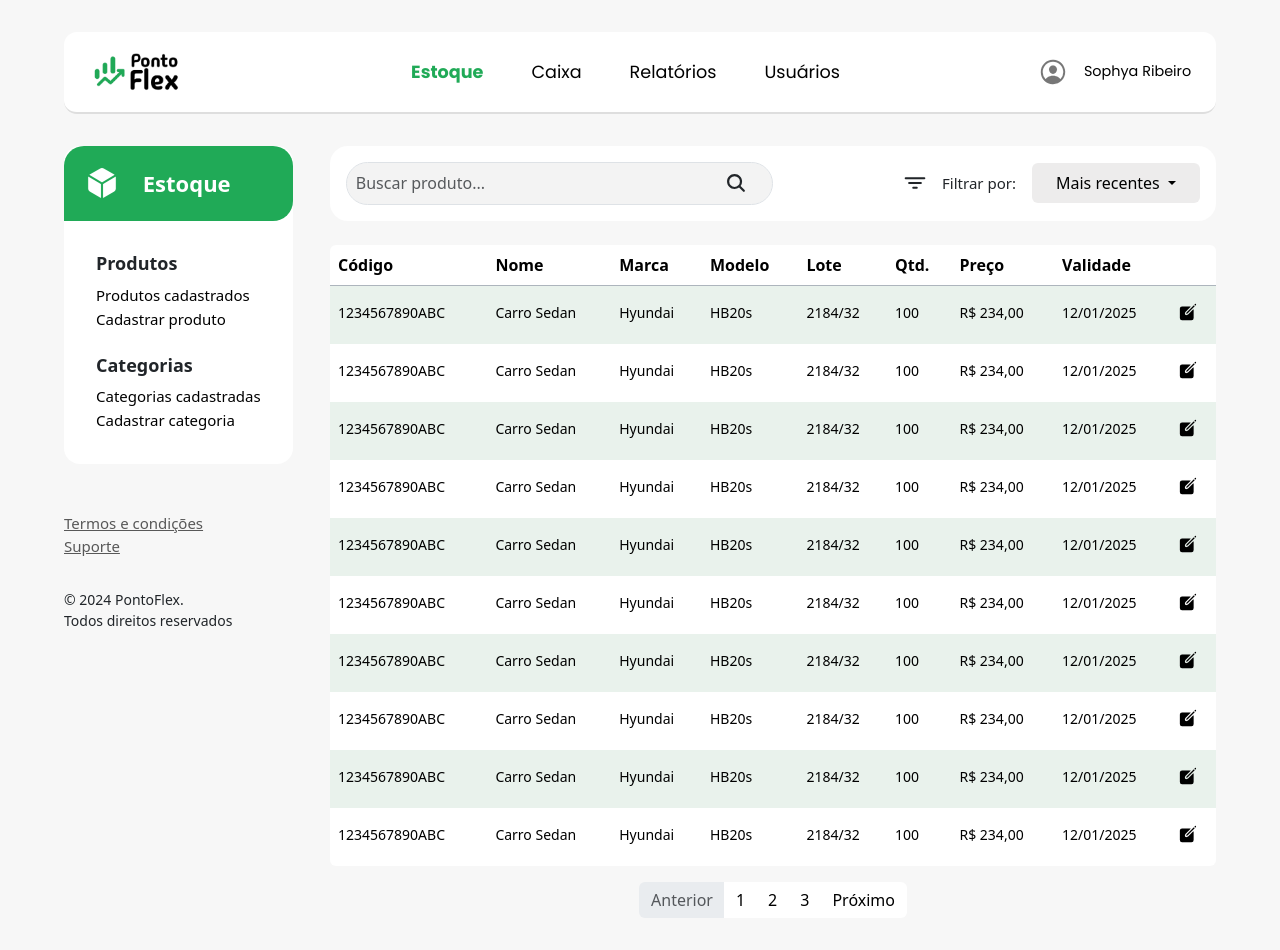
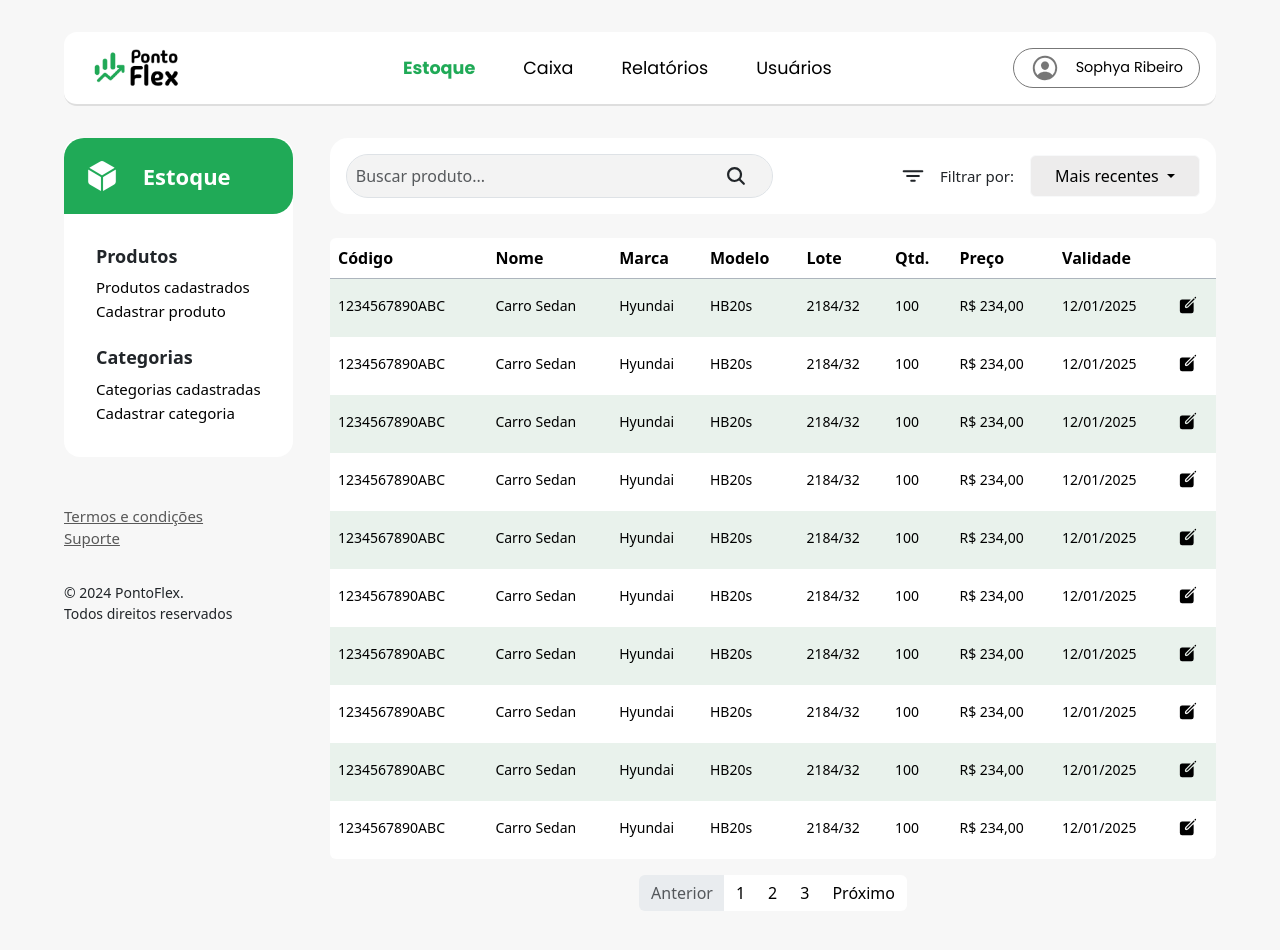
Before and after one commit to sophya-ribeiro/PontoFlex-Frontend, a plain HTML site: page painel/index.html in a window 1280 px wide. Drawn offline with nearby package versions, Linux system fonts and the light colour scheme; files whose address does not match are found by name.

Commit message:
Altera CSS

```diff
--- a/painel/index.html
+++ b/painel/index.html
@@ -49,7 +49,7 @@
     </nav>
 
     <div class="dropdown">
-      <button class="btn btn-secondary button-account" type="button" id="dropdownMenuButton" data-bs-toggle="dropdown"
+      <button class="btn btn-secondary button-account px-3 py-1" type="button" id="dropdownMenuButton" data-bs-toggle="dropdown"
         aria-haspopup="true" aria-expanded="false">
         <ion-icon name="person-circle-outline" class="person-circle-outline"></ion-icon>
         Sophya Ribeiro
--- a/painel/styles.css
+++ b/painel/styles.css
@@ -413,7 +413,6 @@
 .btn-secondary {
     --bs-btn-color: #000000 !important;
     --bs-btn-bg: #edecec !important;
-    border: none !important;
     padding: 0.55rem !important;
 }
 
@@ -426,7 +425,6 @@
 .btn-check:checked+.btn, .btn.active, .btn.show, .btn:first-child:active, :not(.btn-check)+.btn:active {
     color: black !important;
     background-color:  #d4d4d4 !important;
-    border: none !important;
 }
 
 .validade-texto{
```
